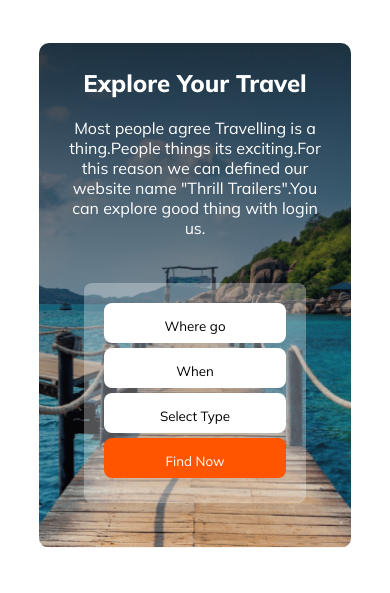
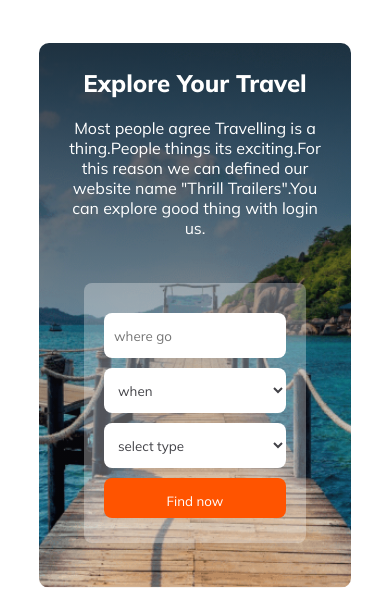
Before and after one commit to alamshuvo/Thrill-Trailers, a plain HTML site: page index.html in a window 390 px wide. Shown: the part 59-652 px from the top of the page. Drawn offline with Linux system fonts and the light colour scheme.

Commit message:
banner section error fixed

```diff
--- a/index.html
+++ b/index.html
@@ -50,24 +50,20 @@
               Trailers".You can explore good thing with login us.
             </p>
           </div>
-          <div class="banner-btn-section">
-            <button class="banner-button">
-              Where go <i class="fa-solid fa-chevron-down"></i>
-            </button>
-            <button class="banner-button">
-              When <i class="fa-solid fa-chevron-down"></i>
-            </button>
-            <button class="banner-button">
-              Select Type <i class="fa-solid fa-chevron-down"></i>
-            </button>
-            <button class="banner-button extra">
-              Find Now <i class="fa-solid fa-magnifying-glass"></i>
-            </button>
+          <div class="banner-input-section">
+           <input class="banner-button-sp" type="text" name="" id="" placeholder="where go">
+           <select  name="" id="banner-button-sp">
+            <option value="when">when</option>
+           </select>
+           <select name="" id="banner-button-sp">
+            <option value="select type">select type</option>
+           </select>
+           <button class="banner-button"><i class="fa-solid fa-magnifying-glass"></i>  Find now</button>
           </div>
         </div>
       </section>
       <!-- our popular tours section -->
-      <section id="popular-tours">
+      <section id="popular-tours"class="hide">
         <div class="popular-tour-area">
           <div class="popular-tour-text">
             <h2 class="tour-title">Our Popular Tours</h2>
@@ -105,7 +101,7 @@
         </div>
       </section>
       <!-- choce our destination -->
-      <section id="choce-our-destination">
+      <section id="choce-our-destination" class="hide">
         <h2 class="destination-title">Choose Your Destination</h2>
         <p class="destination-dris">Your choociable destination is our perfect goal .Please choce your destination.And Be Happy.</p>
         <div class="destination-area">
@@ -122,7 +118,7 @@
         </div>
       </section>
       <!-- why choce us section -->
-      <section id="best-travel-deals">
+      <section id="best-travel-deals" class="hide">
         <div class="travel-deals-area">
           <h1 class="deals-title">BEST TRAVEL DEALS</h1>
           <p class="deals-dris">Jan10  -  Feb14</p>
@@ -171,7 +167,7 @@
           </div>
         </div>
       </section>
-      <section id="why-choce-us">
+      <section id="why-choce-us" class="hide">
         <div class="top-text">
           <h2>Why Choose Us</h2>
           <p>
@@ -209,7 +205,7 @@
         </div>
       </section>
       <!-- newsletter section -->
-      <section id="newsletter">
+      <section id="newsletter" class="hide">
         <div class="newsletter-area">
           <div class="newsletter-input">
             <h2>Newsletter</h2>
@@ -232,7 +228,7 @@
         </div>
       </section>
     </main>
-    <footer>
+    <footer class="hide">
       <div class="footer-area">
         <div class="top-area">
         <img src="./images/logo.png" alt="">
--- a/styles/responsive.css
+++ b/styles/responsive.css
@@ -51,14 +51,38 @@
   .banner-button {
     width: 100%;
     height: 40px;
-    background-color: #fff;
+    background-color:#ff5400;
     padding: 15px;
     border-radius: 8px;
     border: none;
     margin-bottom: 5px;
     text-align: center;
+    margin-top: 10px;
   }
-  .banner-btn-section{
+  .banner-button-sp {
+    width: 100%;
+    height: 45px;
+    background-color:var(--text-color);
+    color: var(--text-color);
+    padding: 10px;
+    border-radius: 8px;
+    border: none;
+    margin-right: 20px;
+    margin-top: 10px;
+  }
+  }
+  #banner-button-sp {
+    width: 100%;
+    height: 45px;
+    background-color:var(--text-color);
+    color: var(--colorful-text);
+    padding: 10px;
+    border-radius: 8px;
+    border: none;
+    margin-right: 20px;
+    margin-top: 10px;
+  }
+  .banner-input-section{
     margin: 20px 20px;
   }
   .extra {
@@ -66,7 +90,6 @@
     color: var(--text-color);
   }
   .fa-solid {
-    /* margin-right: 20px; */
     display: none;
   }
   /* banner section end */
--- a/styles/style.css
+++ b/styles/style.css
@@ -108,7 +108,7 @@
   color: var(--text-color);
 }
 
-.banner-btn-section {
+.banner-input-section {
   border-radius: 8px;
   background: rgba(255, 255, 255, 0.3);
   padding: 20px;
@@ -117,7 +117,28 @@
 .banner-button {
   width: 150px;
   height: 45px;
-  background-color: #fff;
+  background-color:var(--btn-color);
+  color: var(--text-color);
+  padding: 10px;
+  border-radius: 8px;
+  border: none;
+  margin-right: 20px;
+}
+.banner-button-sp {
+  width: 150px;
+  height: 45px;
+  background-color:var(--text-color);
+  color: var(--text-color);
+  padding: 10px;
+  border-radius: 8px;
+  border: none;
+  margin-right: 20px;
+}
+#banner-button-sp {
+  width: 150px;
+  height: 45px;
+  background-color:var(--text-color);
+  color: var(--colorful-text);
   padding: 10px;
   border-radius: 8px;
   border: none;
```
